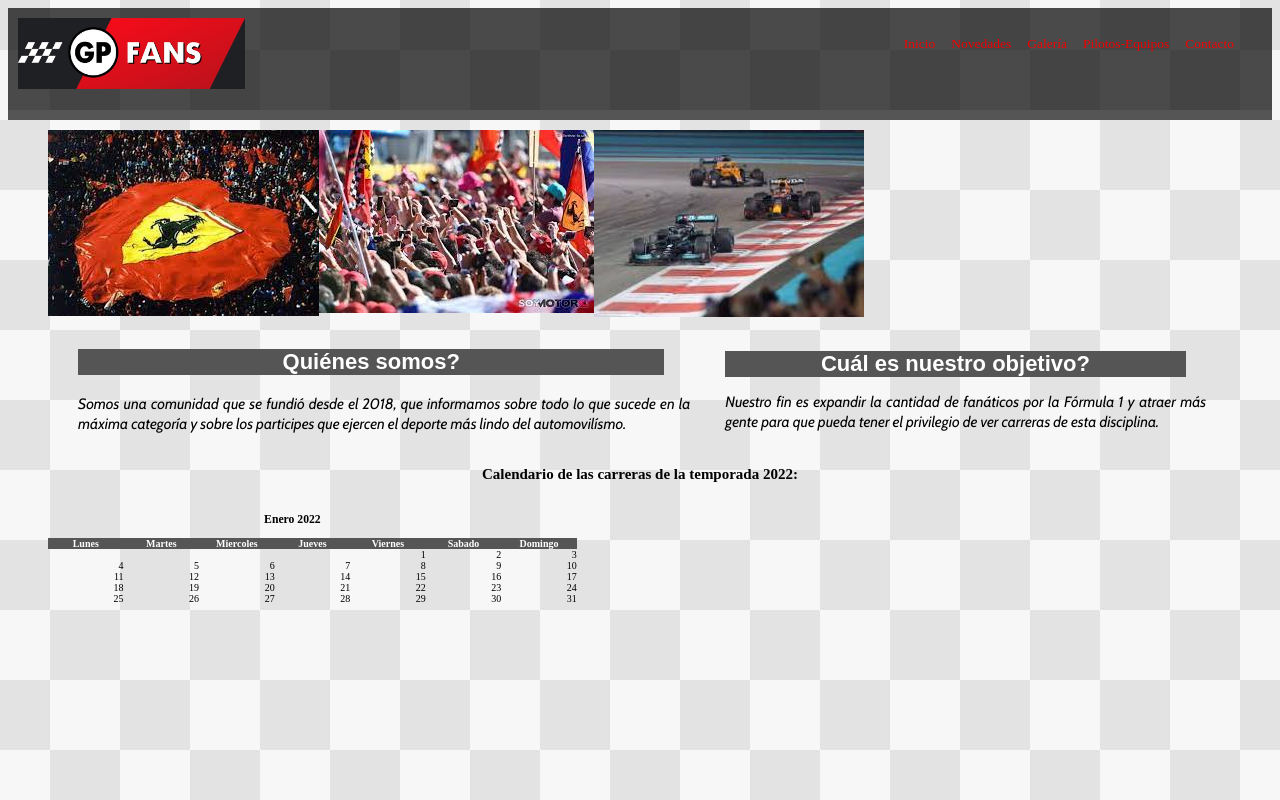
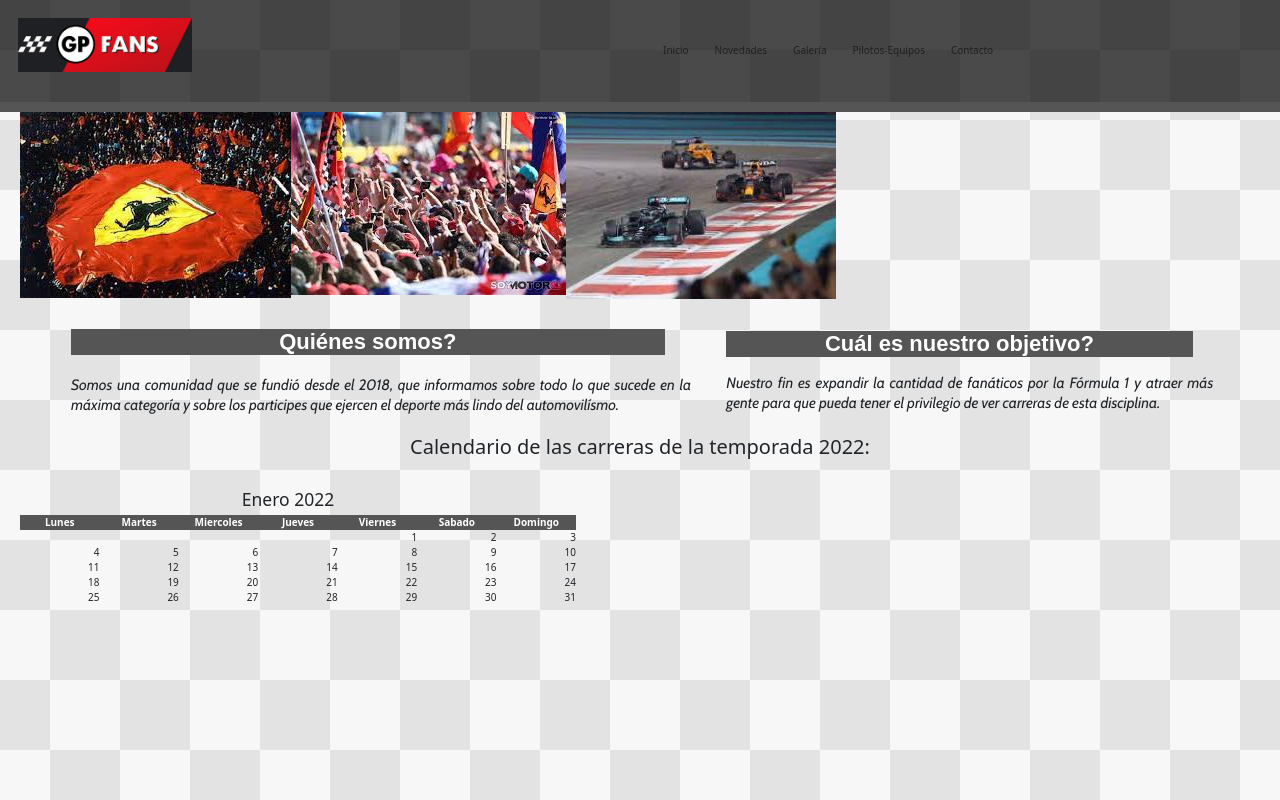
Before and after one commit to Sebastian-Carbajal/comunidad-F1-Carbajal, a plain HTML site: page index.html in a window 1280 px wide. Shown: the top 800 px of the page. Drawn offline with nearby package versions, Linux system fonts and the light colour scheme.

Commit message:
Añadiendo bootstrap a las páginas contact, gallery e index

```diff
--- a/contact.html
+++ b/contact.html
@@ -3,7 +3,10 @@
 <head>
 	<meta charset="UTF-8">
 	<meta name="viewport" content="width=device-width, initial-scale=1.0">
-	<title>Contacto</title>
+
+	<!-- Bootstrap CSS -->
+     <link href="https://cdn.jsdelivr.net/npm/bootstrap@5.1.3/dist/css/bootstrap.min.css" rel="stylesheet">
+
 	<link rel="stylesheet" href="css/estilos.css">
 
 	<!-- wow js -->
@@ -13,6 +16,7 @@
               new WOW().init();
             </script>
 
+		<title>Contacto</title>
 
 </head>
 <body>
@@ -201,5 +205,10 @@
 </footer>
 
 	</div>
+
+<!-- Option 1: Bootstrap Bundle with Popper -->
+    <script src="https://cdn.jsdelivr.net/npm/bootstrap@5.1.3/dist/js/bootstrap.bundle.min.js" integrity="sha384-ka7Sk0Gln4gmtz2MlQnikT1wXgYsOg+OMhuP+IlRH9sENBO0LRn5q+8nbTov4+1p" crossorigin="anonymous"></script>
+
+
 </body>
 </html>
--- a/css/estilos.css
+++ b/css/estilos.css
@@ -759,7 +759,7 @@ fieldset h2 {
 	#castSection {
 	display: grid;
 	grid-template-columns: 1fr;
-	grid-template-rows: 22vh 495vh 70vh 21vh;
+	grid-template-rows: 22vh 495vh 70vh 19vh;
 	grid-template-areas: "nav" "main" "aside" "footer";
 	}
 
@@ -932,7 +932,7 @@ fieldset h2 {
 
 	#castSection {
 	grid-template-columns: 1fr;
-	grid-template-rows: 22vh 610vh 60vh 21vh;
+	grid-template-rows: 22vh 610vh 60vh 17vh;
 	grid-template-areas: "nav" "main" "aside" "footer";
 	}
 
--- a/index.html
+++ b/index.html
@@ -3,7 +3,10 @@
 <head>
 	<meta charset="UTF-8">
 	<meta name="viewport" content="width=device-width, initial-scale=1.0">
-	<title>Inicio</title>
+
+	<!-- Bootstrap CSS -->
+     <link href="https://cdn.jsdelivr.net/npm/bootstrap@5.1.3/dist/css/bootstrap.min.css" rel="stylesheet">
+
     <link rel="stylesheet" href="css/estilos.css">
 
 	<!-- wow js -->
@@ -13,30 +16,46 @@
               new WOW().init();
             </script>
 
+		<title>Inicio</title>
 </head>
 <body>
   <!-- Div del index util para media queries -->
   <div id="indexSection">
   	<!-- fila de logo + nav -->
  <header class="menu">
- 	  <nav>
-				<a href="./index.html">
-    		  <img src="image/gpfans-logo.jpg" alt="Logo de F1" class="logo">
-  		  </a>
-				<ul>
-					<li><a href="./index.html" class="link">Inicio</a></li>
-					<li><a href="./news.html" class="link">Novedades</a></li>
-					<li><a href="./gallery.html" class="link">Galería</a></li>
-					<li><a href="./cast.html" class="link">Pilotos-Equipos</a></li>
-					<li><a href="./contact.html" class="link">Contacto</a></li>
-  		  </ul>
-    </nav>
+ 	  <nav class="navbar navbar-expand-xl navbar-light sticky-top">
+  <div class="container-fluid">
+    <a class="navbar-brand w-50" href="./index.html"><img src="image/gpfans-logo.jpg" alt="Logo de F1" class="logo"></a>
+    <button class="navbar-toggler" type="button" data-bs-toggle="collapse" data-bs-target="#navbarNav" aria-controls="navbarNav" aria-expanded="false" aria-label="Toggle navigation">
+      <span class="navbar-toggler-icon"></span>
+    </button>
+    <div class="collapse navbar-collapse" id="navbarNav">
+      <ul class="navbar-nav">
+        <li class="nav-item link">
+          <a class="nav-link" aria-current="page" href="./index.html">Inicio</a>
+        </li>
+        <li class="nav-item link">
+          <a class="nav-link" href="./news.html">Novedades</a>
+        </li>
+        <li class="nav-item link">
+          <a class="nav-link" href="./gallery.html">Galería</a>
+        </li>
+        <li class="nav-item link">
+          <a class="nav-link" href="./cast.html">Pilotos-Equipos</a>
+        </li>
+        <li class="nav-item link">
+          <a class="nav-link" href="./contact.html">Contacto</a>
+        </li>
+      </ul>
+    </div>
+  </div>
+</nav>
  </header>
  <!-- cierre de fila logo + nav -->
 	<!-- fila de información de mi sitio -->
 <main>
 
-<!-- Carrusel de fotos -->
+<!-- Carrusel de fotos con Bootstrap -->
 
 <div class="containerCarousel">
 
@@ -157,5 +176,9 @@
 </footer>
 <!-- Fin del pié de página -->
 </div>
+
+<!-- Option 1: Bootstrap Bundle with Popper -->
+    <script src="https://cdn.jsdelivr.net/npm/bootstrap@5.1.3/dist/js/bootstrap.bundle.min.js" integrity="sha384-ka7Sk0Gln4gmtz2MlQnikT1wXgYsOg+OMhuP+IlRH9sENBO0LRn5q+8nbTov4+1p" crossorigin="anonymous"></script>
+
 </body>
 </html>
```
Also changed, not shown: gallery.html (+11 -1 lines).
